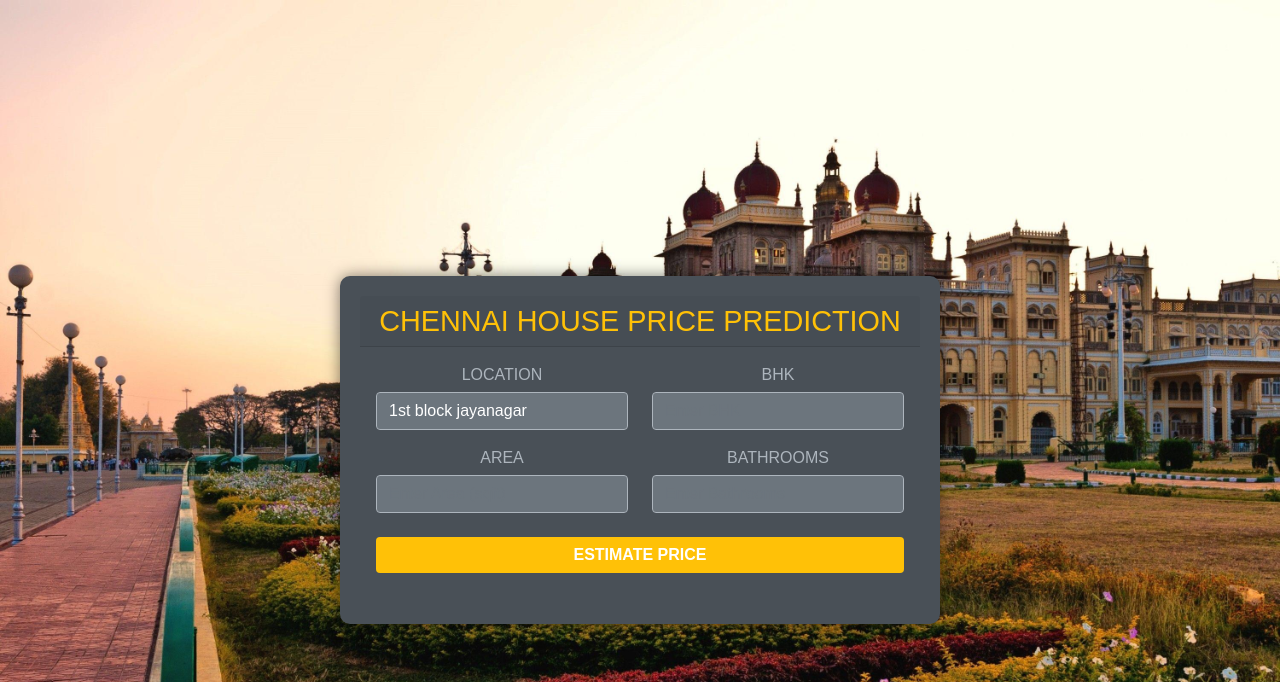
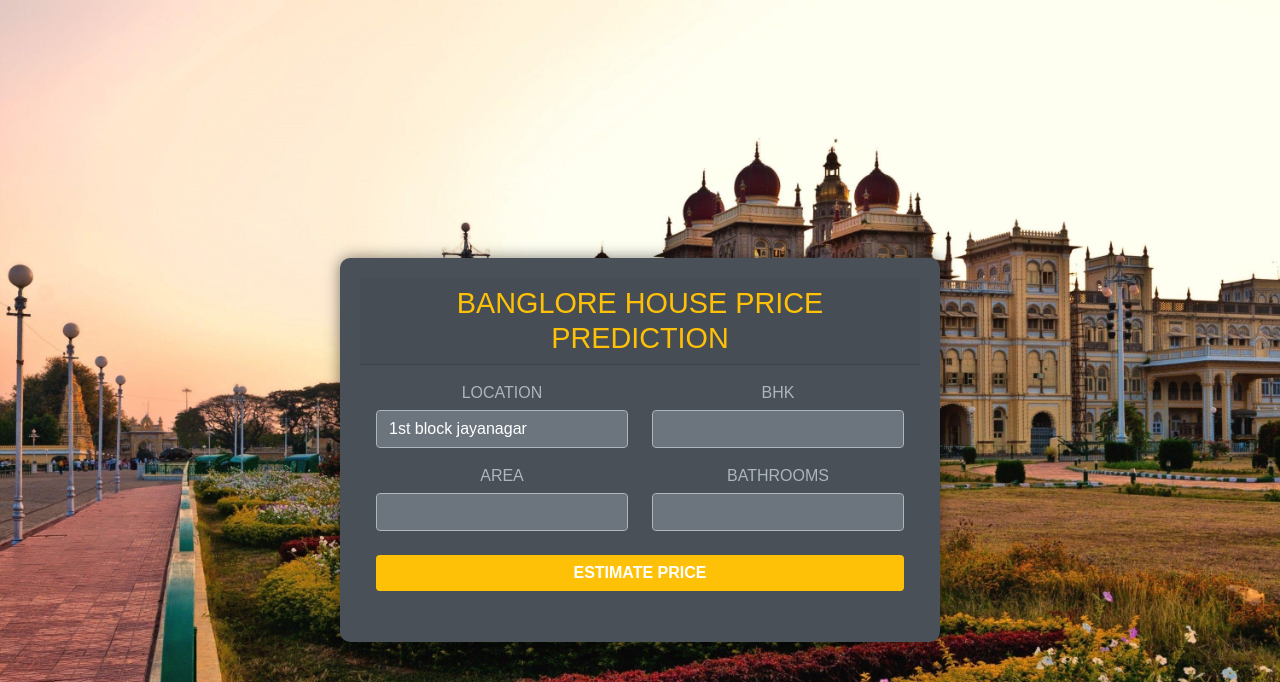
Before and after one commit to AtharvaKhismatrao/Real-Estate-Price-Prediction-in-Bengluru, a Flask app: page / in a window 1280 px wide. Shown: the top 682 px of the page. Run offline with Flask 2, Linux system fonts and the light colour scheme; parts of the project's set-up code (start-up, migrations or seed data) failed here and were passed over.

Commit message:
Update index.html

```diff
--- a/templates/index.html
+++ b/templates/index.html
@@ -2,7 +2,7 @@
 <html>
   <head>
     <meta charset="UTF-8" />
-    <title>ML PROJECT</title>
+    <title>FDS PROJECT</title>
     <link
       rel="stylesheet"
       href="https://cdn.jsdelivr.net/npm/bootstrap@5.1.0/dist/css/bootstrap.min.css"
@@ -91,7 +91,7 @@
     <div class="container">
       <div class="card">
         <div class="card-header text-center">
-          <h1>CHENNAI HOUSE PRICE PREDICTION</h1>
+          <h1>BANGLORE HOUSE PRICE PREDICTION</h1>
         </div>
         <div class="card-body text-center">
           <form action="{{ url_for('predict') }}" method="POST">
```
